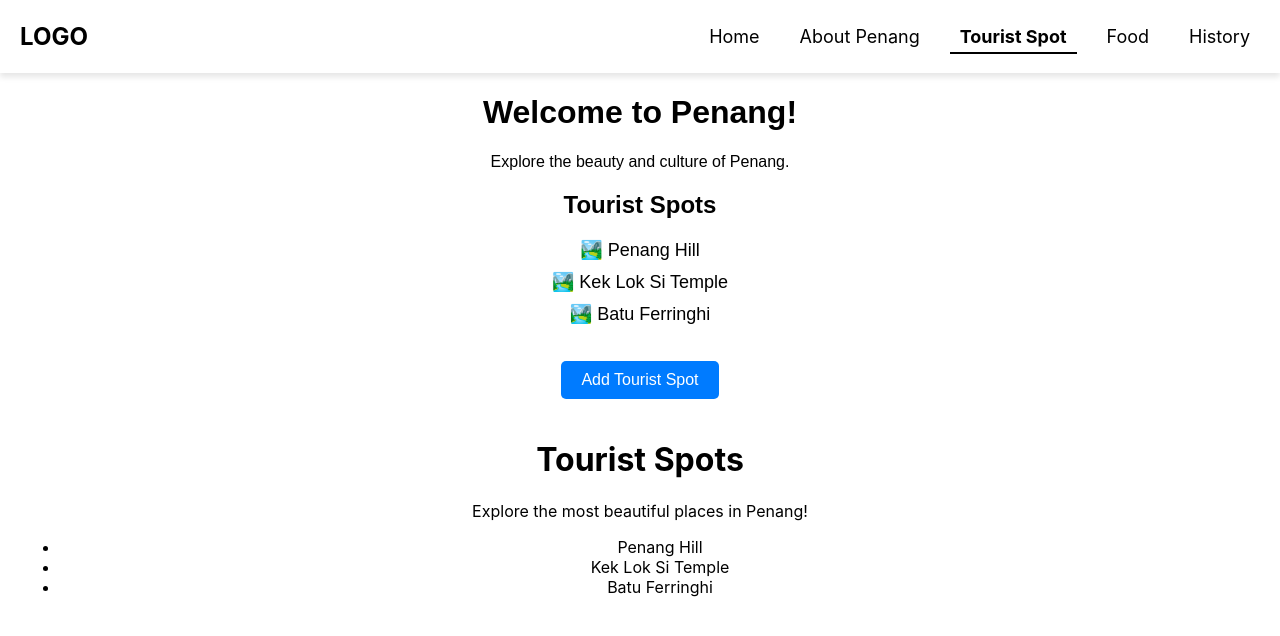
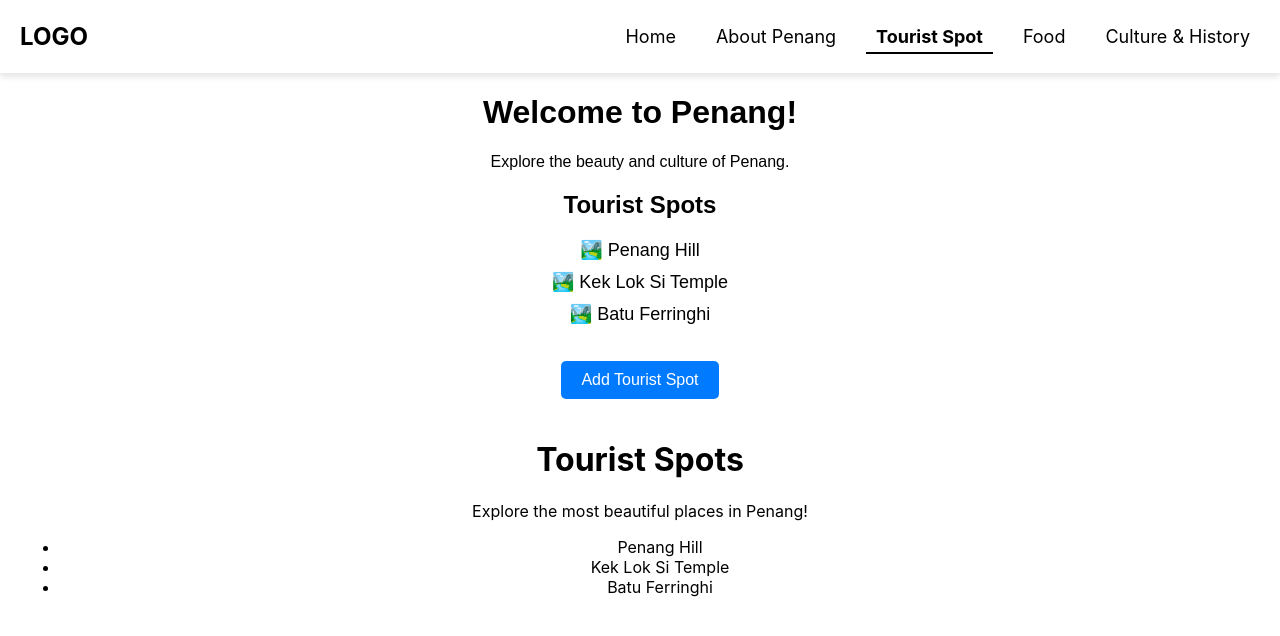
Before and after one commit to needydevil/Penang, a React (Create React App) app: page /tourist-spot in a window 1280 px wide. Shown: the top 636 px of the page. Built offline with nearby package versions, Linux system fonts and the light colour scheme.

Commit message:
history changed name to culture & history

```diff
--- a/src/components/Navbar.js
+++ b/src/components/Navbar.js
@@ -30,7 +30,7 @@ const Navbar = () => {
                     </li>
                     <li>
                         <NavLink to="/history" activeClassName="active">
-                            History
+                            Culture & History
                         </NavLink>
                     </li>
                 </ul>
```
